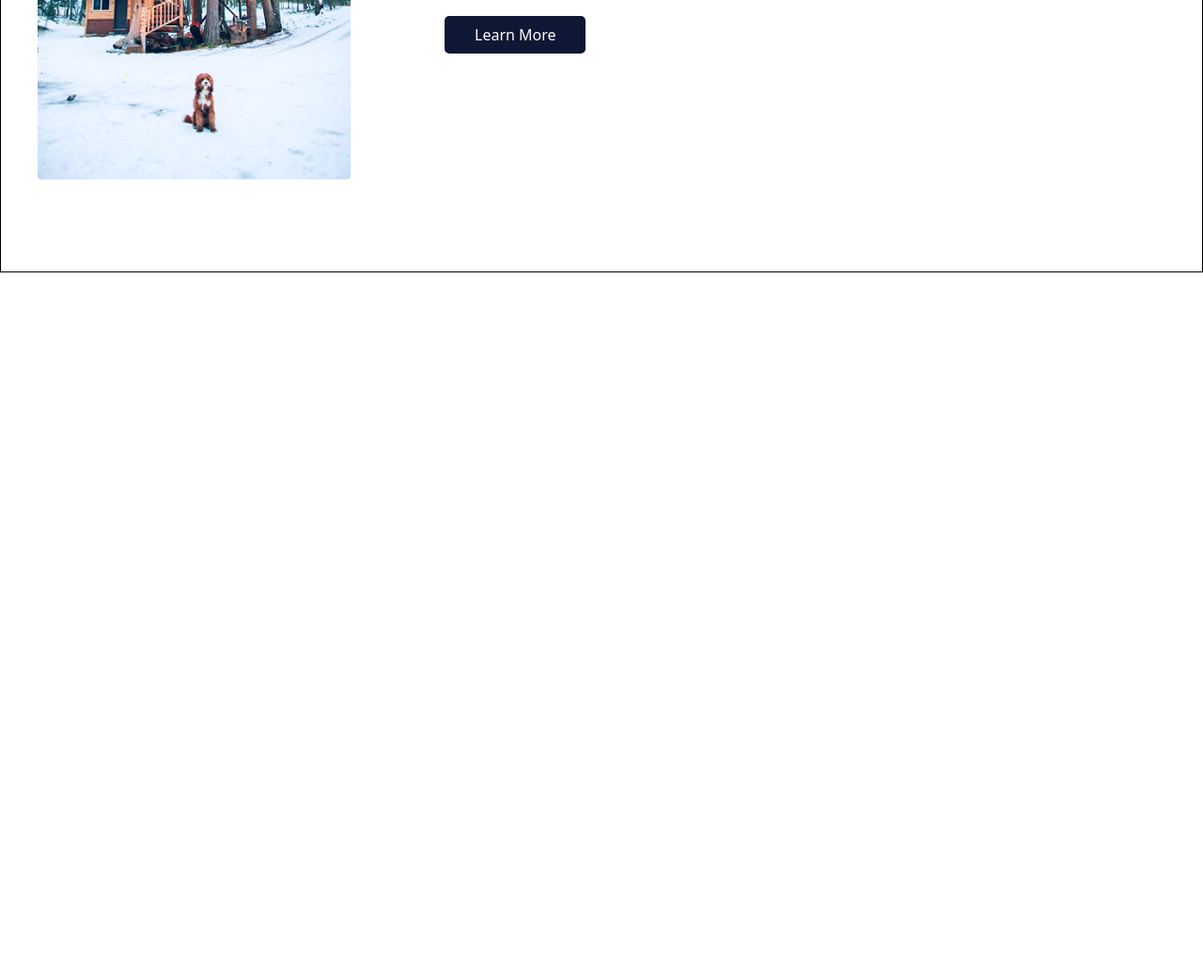
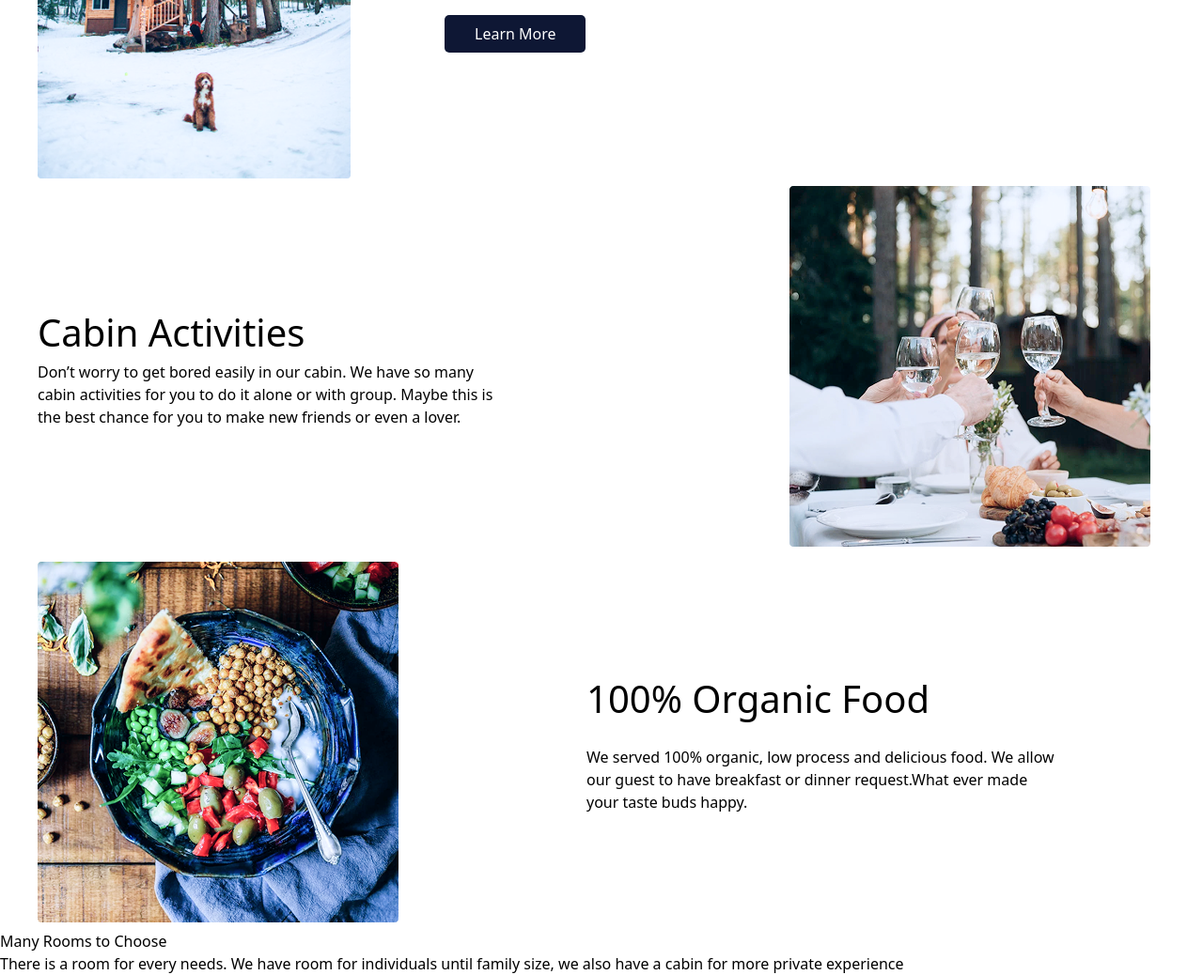
Before and after one commit to Sobirjon08/home-work-vik-2-day-3, a website: page index.html in a window 1280 px wide. Shown: the part 960-1998 px from the top of the page at 94% size. Before the commit the page ends 1250 px from the top, so only its background shows below. Drawn offline with Linux system fonts and the light colour scheme.

Commit message:
section 3

```diff
--- a/index.html
+++ b/index.html
@@ -32,7 +32,7 @@
             </div>
         </nav>
     </section>
-    <section class="max-m-[100%] h-[600px] border-1 ">
+    <section class="max-m-[100%] h-150">
         <nav class="max-w-[1200px] h-[500px] m-auto flex gap-[100px] items-center">
             <img class="w-[320px] h-[500px]" src="./imgs/image 13.png" alt="">
             <div class="min-w-[520px] h-[400px] flex flex-col gap-[20px]">
@@ -43,5 +43,30 @@
             </div>
         </nav>
     </section>
+    <section>
+        <nav class="max-w-[1200px] h-[400px] m-auto items-center flex gap-[300px]">
+            <div class="w-[500px] h-[200px] flex flex-col gap--[20px]">
+                <h1 class="text-[40px]">Cabin Activities</h1>
+                <p>Don’t worry to get bored easily in our cabin. We have so many cabin activities for you to do it alone or with group. Maybe this is the best chance for you to make new friends or even a lover.</p>
+            </div>
+            <img src="./imgs/image 21.png" alt="">
+        </nav>
+        <nav class="max-w-[1200px] h-[400px] m-auto items-center flex gap-[200px]">
+            <img src="./imgs/image 18.png" alt="">
+            <div class="w-[500px] h-[200px] flex flex-col gap-[20px]">
+                <h1 class="text-[40px]">100% Organic Food</h1>
+                <p>We served 100% organic, low process and delicious food. We allow our guest to have breakfast or dinner request.What ever made your taste buds happy.</p>
+            </div>
+        </nav>
+    </section>
+    <section>
+        <nav>
+            <div>
+                <h1>Many Rooms to Choose</h1>
+                <p>There is a room for every needs. We have room for individuals until family size, we also have a cabin for more private experience</p>
+            </div>
+
+        </nav>
+    </section>
 </body>
 </html>
```
Also changed, not shown: imgs/image 18.png (added), imgs/image 21.png (added).
